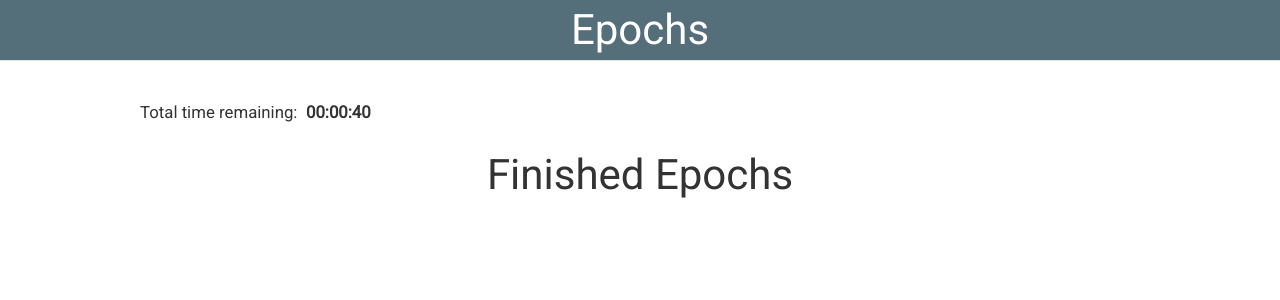
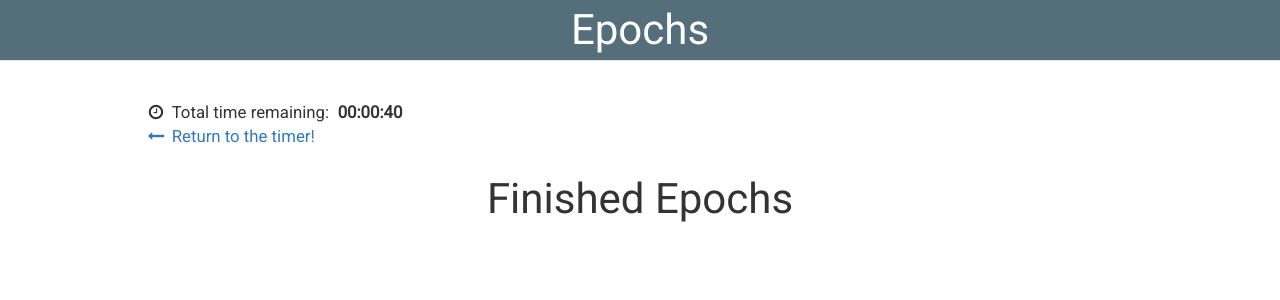
Before and after one commit to czhao39/epochs, a React app: page /finished in a window 1280 px wide. Shown: the top 300 px of the page. Built offline with nearby package versions, Linux system fonts and the light colour scheme.

Commit message:
add link to return to timer from finished tasks page

```diff
--- a/src/assets/css/App.scss
+++ b/src/assets/css/App.scss
@@ -74,6 +74,11 @@ hr {
     width: 80%;
     margin: 2rem auto;
     font-size: 1.2em;
+
+    .fa {
+        color: inherit;
+        transition: inherit;
+    }
 }
 
 .cur-task-box-wrapper {
--- a/src/components/FinishedTasksPage.js
+++ b/src/components/FinishedTasksPage.js
@@ -1,4 +1,5 @@
 import React from "react";
+import { Link } from "react-router-dom";
 import PropTypes from "prop-types";
 import { Grid, Row, Col } from "react-bootstrap";
 
@@ -12,6 +13,7 @@ const FinishedTasksPage = ({ tasksArray, finishedTasks }) => (
                     tasksArray={tasksArray}
                     finishedTasks={finishedTasks}
                 />
+                <div className="return-to-timer"><Link to="/"><i className="fa fa-fw fa-long-arrow-left" />Return to the timer!</Link></div>
             </div>
             <div className="finished-title">Finished Epochs</div>
             <Row>
--- a/src/components/TotalInfoBox.js
+++ b/src/components/TotalInfoBox.js
@@ -10,12 +10,12 @@ const TotalInfoBox = ({ tasksArray, finishedTasks }) => {
     return (
         <div className="total-info-box">
             <div className="total-time-remaining">
-                Total time remaining:&ensp;<strong>{durationToString(secsToDuration(totalSecsRemaining))}</strong>
+                <i className="fa fa-fw fa-clock-o" />Total time remaining:&ensp;<strong>{durationToString(secsToDuration(totalSecsRemaining))}</strong>
             </div>
             {
                 finishedTasks.length > 0 ?
                     <div className="finished-tasks-count">
-                        <Link to="/finished">You've finished <strong>{finishedTasks.length}</strong> epoch{finishedTasks.length > 1 ? "s" : ""}!</Link>
+                        <Link to="/finished"><i className="fa fa-fw fa-check" />You've finished <strong>{finishedTasks.length}</strong> epoch{finishedTasks.length > 1 ? "s" : ""}!</Link>
                     </div>
                 :
                     <div></div>
```
